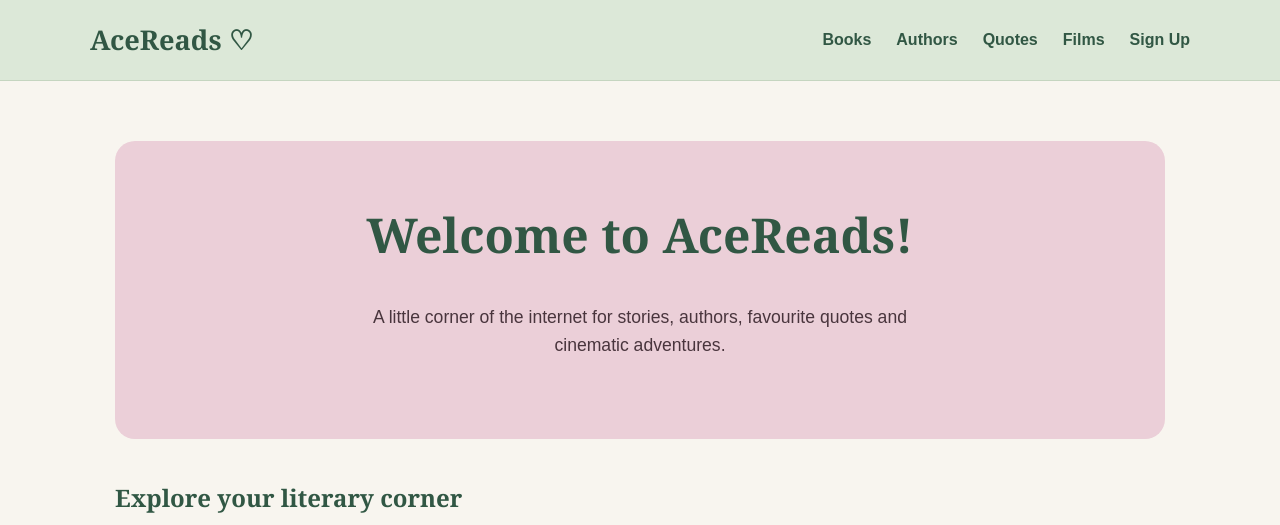
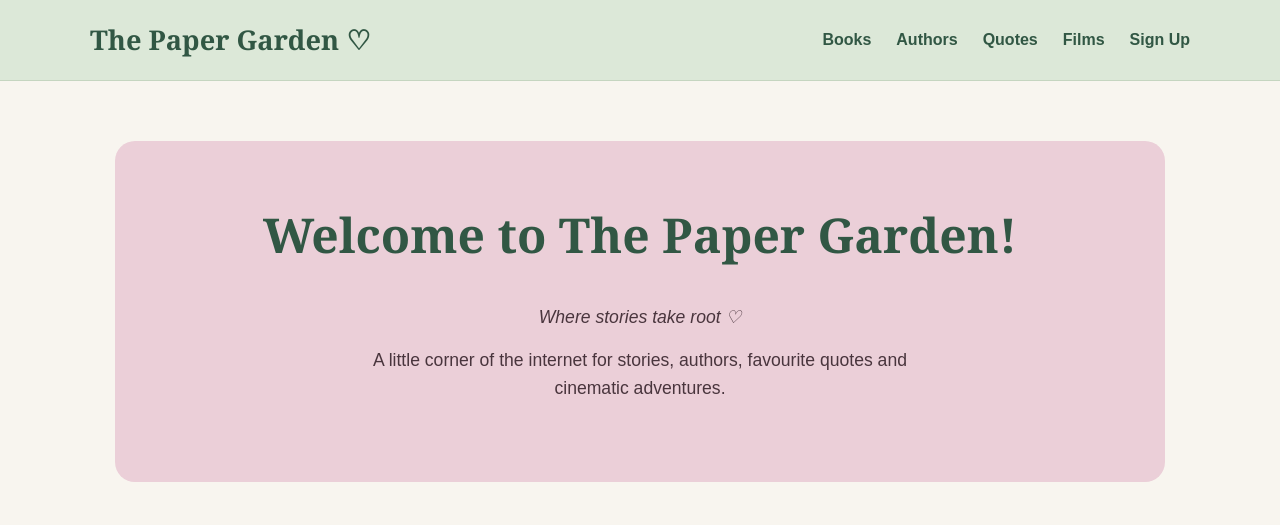
Before and after one commit to brionydunbar/the-paper-garden, a Flask app: page / in a window 1280 px wide. Shown: the top 525 px of the page. Run offline with Flask 3, Linux system fonts and the light colour scheme.

Commit message:
Fixed workflow issue

```diff
--- a/static/styles.css
+++ b/static/styles.css
@@ -32,6 +32,7 @@ h1 {
 .subtitle {
     color: #625E55;
     font-size: 1rem;
+    font-style: italic;
     text-align: center;
     margin-bottom: 35px;
 }
--- a/templates/authors.html
+++ b/templates/authors.html
@@ -3,13 +3,13 @@
     <head>
         <meta charset="UTF-8">
         <meta name="viewport" content="width=device-width, initial-scale=1.0">
-    <title>AceReads | Quotes Library</title>
+        <title>The Paper Garden | The Literary Corner</title>
         <link rel="stylesheet" href="/static/styles.css">
     </head>
     <body>
         <header class="site-header">
             <nav class="site-nav" aria-label="Main navigation">
-            <a href="/" class="logo">AceReads ♡</a>
+                <a href="/" class="logo">The Paper Garden ♡</a>
                 <div class="nav-links">
                     <a href="/books">Books</a>
                     <a href="/authors" aria-current="page">Authors</a>
--- a/templates/books.html
+++ b/templates/books.html
@@ -3,13 +3,13 @@
     <head>
         <meta charset="UTF-8">
         <meta name="viewport" content="width=device-width, initial-scale=1.0">
-        <title>AceReads | My Bookshelf</title>
+        <title>The Paper Garden | The Literary Corner</title>
         <link rel="stylesheet" href="/static/styles.css">
     </head>
     <body>
         <header class="site-header">
             <nav class="site-nav" aria-label="Main navigation">
-                <a href="/" class="logo">AceReads ♡</a>
+                <a href="/" class="logo">The Paper Garden ♡</a>
                 <div class="nav-links">
                     <a href="/books" aria-current="page">Books</a>
                     <a href="/authors">Authors</a>
@@ -19,6 +19,7 @@
                 </div>
             </nav>
         </header>
+
         <main class="book-store">
 
             <h1 class="page-header">My Bookshelf</h1>
--- a/templates/films.html
+++ b/templates/films.html
@@ -3,13 +3,13 @@
     <head>
         <meta charset="UTF-8">
         <meta name="viewport" content="width=device-width, initial-scale=1.0">
-    <title>AceReads | Film Corner</title>
+        <title>The Paper Garden | The Literary Corner</title>
         <link rel="stylesheet" href="/static/styles.css">
     </head>
     <body>
         <header class="site-header">
             <nav class="site-nav" aria-label="Main navigation">
-            <a href="/" class="logo">AceReads ♡</a>
+                <a href="/" class="logo">The Paper Garden ♡</a>
                 <div class="nav-links">
                     <a href="/books">Books</a>
                     <a href="/authors">Authors</a>
--- a/templates/index.html
+++ b/templates/index.html
@@ -3,13 +3,13 @@
     <head>
         <meta charset="UTF-8">
         <meta name="viewport" content="width=device-width, initial-scale=1.0">
-        <title>AceReads | The Literary Corner</title>
+        <title>The Paper Garden | The Literary Corner</title>
         <link rel="stylesheet" href="/static/styles.css">
     </head>
     <body>
         <header class="site-header">
             <nav class="site-nav" aria-label="Main navigation">
-                <a href="/" class="logo">AceReads ♡</a>
+                <a href="/" class="logo">The Paper Garden ♡</a>
                 <div class="nav-links">
                     <a href="/books">Books</a>
                     <a href="/authors">Authors</a>
@@ -22,7 +22,8 @@
 
         <main>
             <section class="hero">
-                <h1>Welcome to AceReads!</h1>
+                <h1>Welcome to The Paper Garden!</h1>
+                <p class="subtitle">Where stories take root ♡</p>
                 <p>A little corner of the internet for
                 stories, authors, favourite quotes
                 and cinematic adventures.</p>
--- a/templates/quotes.html
+++ b/templates/quotes.html
@@ -3,13 +3,13 @@
     <head>
         <meta charset="UTF-8">
         <meta name="viewport" content="width=device-width, initial-scale=1.0">
-    <title>AceReads | Quotes Library</title>
+        <title>The Paper Garden | The Literary Corner</title>
         <link rel="stylesheet" href="/static/styles.css">
     </head>
     <body>
         <header class="site-header">
             <nav class="site-nav" aria-label="Main navigation">
-            <a href="/" class="logo">AceReads ♡</a>
+                <a href="/" class="logo">The Paper Garden ♡</a>
                 <div class="nav-links">
                     <a href="/books">Books</a>
                     <a href="/authors">Authors</a>
--- a/templates/signup_form.html
+++ b/templates/signup_form.html
@@ -3,13 +3,13 @@
     <head>
         <meta charset="UTF-8">
         <meta name="viewport" content="width=device-width, initial-scale=1.0">
-    <title>AceReads | Sign Up</title>
+        <title>The Paper Garden | The Literary Corner</title>
         <link rel="stylesheet" href="/static/styles.css">
     </head>
     <body>
         <header class="site-header">
             <nav class="site-nav" aria-label="Main navigation">
-            <a href="/" class="logo">AceReads ♡</a>
+                <a href="/" class="logo">The Paper Garden ♡</a>
                 <div class="nav-links">
                     <a href="/books">Books</a>
                     <a href="/authors">Authors</a>
```
Also changed, not shown: .github/workflows/deploy.yml (renamed from .github/deploy.yml). Lines whose indentation alone changed are shown as unchanged.
